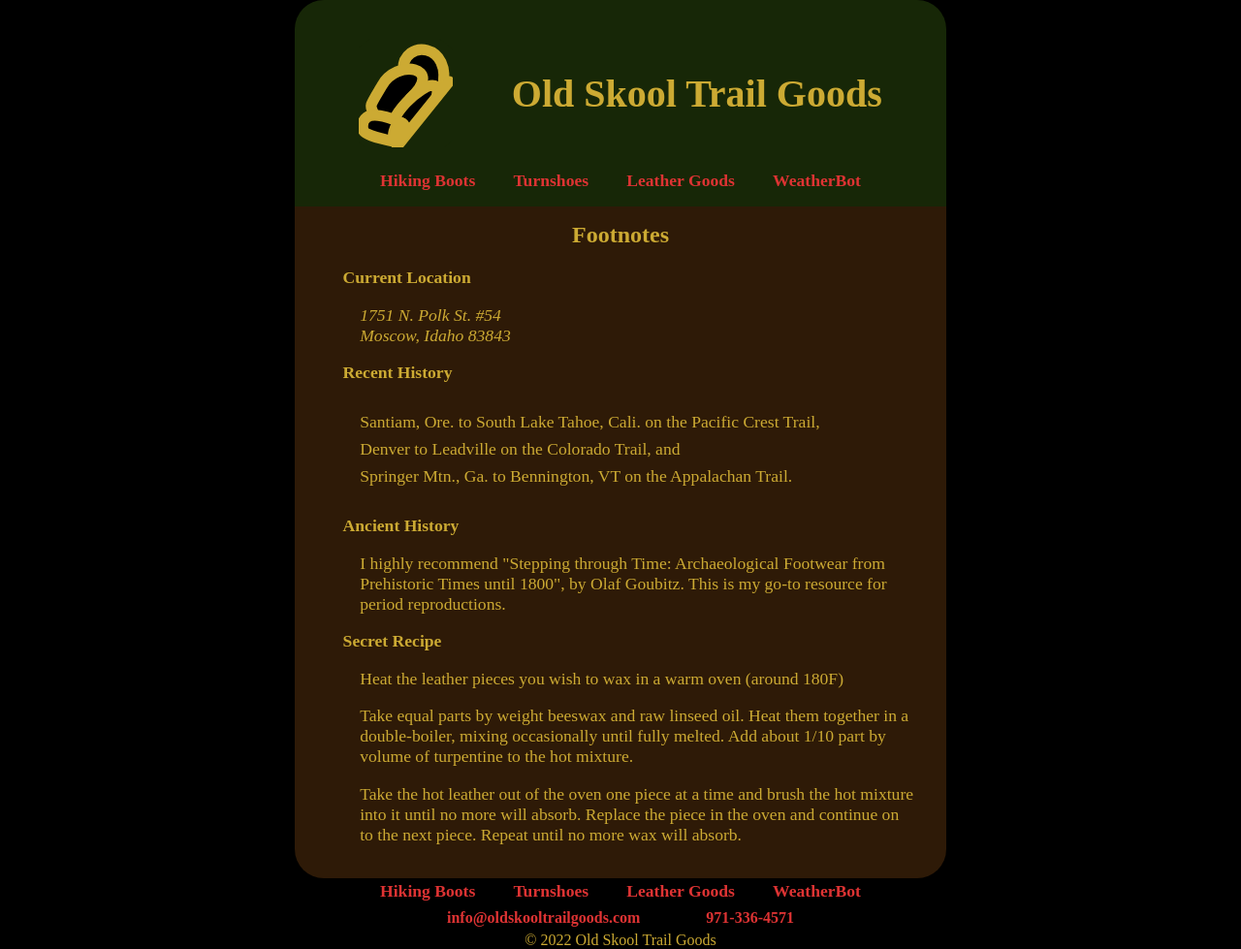
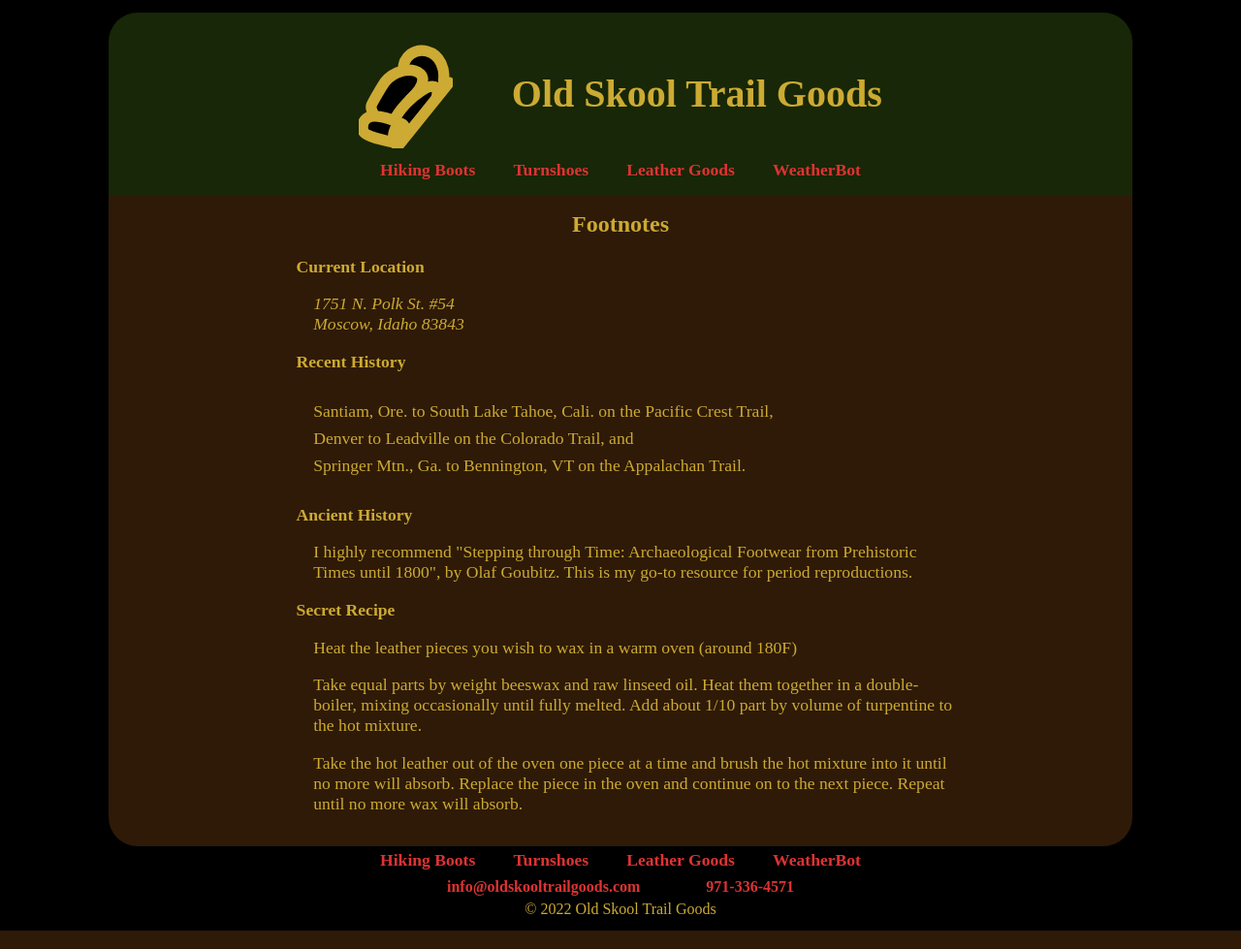
Before and after one commit to mglover/trailbot, a Flask app: page /footnotes in a window 1280 px wide. Shown: the whole page at 97% size. Run offline with Flask 2, Linux system fonts and the light colour scheme.

Commit message:
logo animation, layout mods

```diff
--- a/static/logo.css
+++ b/static/logo.css
@@ -1,18 +1,26 @@
 /* interactive logo */
 @keyframes logrotate {
-  0% {
+  2% {
+    transform: rotate(5deg);
+  }
+  4% {
     transform: rotate(0deg);
   }
-  25% {
+  6% {
+    transform: rotate(-5deg);
+  }
+  8% {
+    transform: rotate(0deg);
+  10%
     transform: rotate(5deg);
   }
-  50% {
+  12% {
     transform: rotate(0deg);
   }
-  75% {
+  14% {
     transform: rotate(-5deg);
   }
-  100% {
+  16% {
     transform: rotate(0deg);
   }
 }
@@ -29,6 +37,6 @@
   stroke-linecap: round;
 }
 #logo:hover{
-  animation: logrotate 0.5s 0s infinite linear;
+  animation: logrotate 2s linear 1s infinite running;
   fill: #224;
 }
--- a/static/style.css
+++ b/static/style.css
@@ -31,26 +31,30 @@
 }
 @media screen {
   body {
-    margin: 0 2%;
+    margin: 1% 2%;
     background: #000;;
     color: #ca3;
   }
 
   #mast {
+    max-width: 60em;
     border-radius: 30px 30px 0 0;
     background: #172707;
-    margin: 0   auto;
-    padding: 1em;
-    max-width: 40em;
+    margin: 0  auto;
+    padding: 1em 3em;
     text-align: center;
   }
   #masthead {
+    max-width: 15em;
     display: flex;
     justify-content: center;
     align-content: center;
     height: 3em;
-    margin: .5em;
+    margin: .2em auto;
     font-size: 250%;
+  }
+  #logo {
+    height: 3em;
   }
   #mastlabel {
     margin: 0.1em auto;
@@ -67,10 +71,10 @@
   }
 
   #content {
-    padding: 1em;
+    max-width: 60em;
+    padding: 1em 3em;
     background: #2e1a07;
     border-radius: 0 0 30px 30px;
-    max-width: 40em;
     margin: auto;
   }
   #footmenu {
```
